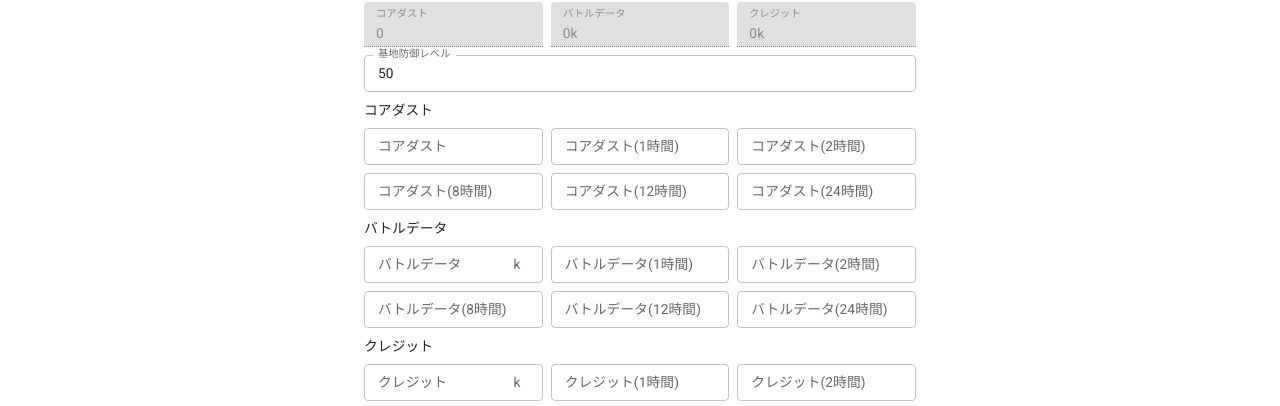
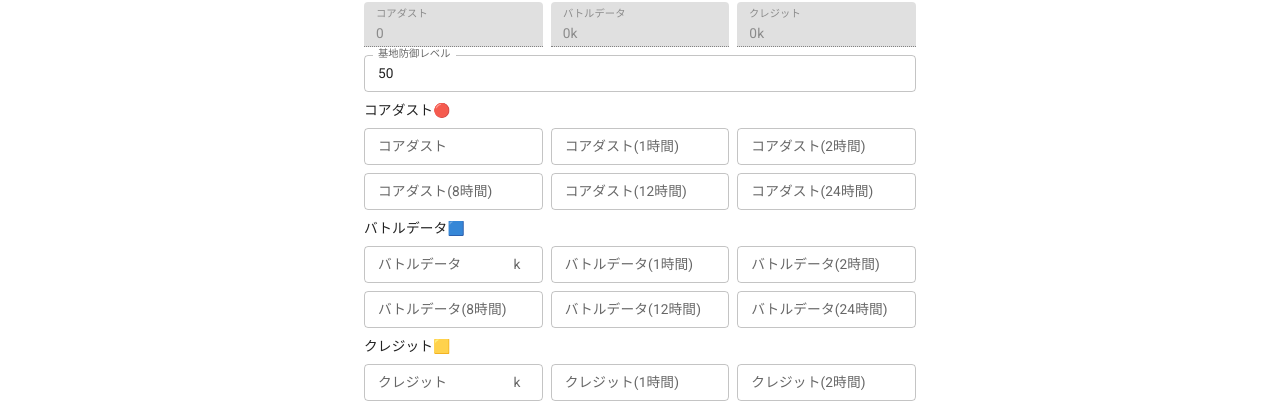
Before and after one commit to taroy5913/nikke-simulator, a React (Create React App) app: page / in a window 1280 px wide. Both pictures are taken after a click on the button "素材". Shown: the part 112-518 px from the top of the page. Built offline with nearby package versions, Linux system fonts and the light colour scheme.

Commit message:
Set 3 stars 5 units simulator as default page.

```diff
--- a/src/LevelUpPanel.tsx
+++ b/src/LevelUpPanel.tsx
@@ -295,7 +295,7 @@ const LevelUpPanel = () => {
                     }} variant="outlined" size="small" fullWidth />
                 </Grid>
                 <Grid item xs={12} sm={12}>
-                    <Typography>コアダスト</Typography>
+                    <Typography>コアダスト🔴</Typography>
                 </Grid>
                 {coreDustParams.map(p => {
                     return (
@@ -307,7 +307,7 @@ const LevelUpPanel = () => {
                     );
                 })}
                 <Grid item xs={12} sm={12}>
-                    <Typography>バトルデータ</Typography>
+                    <Typography>バトルデータ🟦</Typography>
                 </Grid>
                 {battleDataParams.map((p, i) => {
                     return (
@@ -329,7 +329,7 @@ const LevelUpPanel = () => {
                     );
                 })}
                 <Grid item xs={12} sm={12}>
-                    <Typography>クレジット</Typography>
+                    <Typography>クレジット🟨</Typography>
                 </Grid>
                 {creditsParams.map((p, i) => {
                     return (
```
